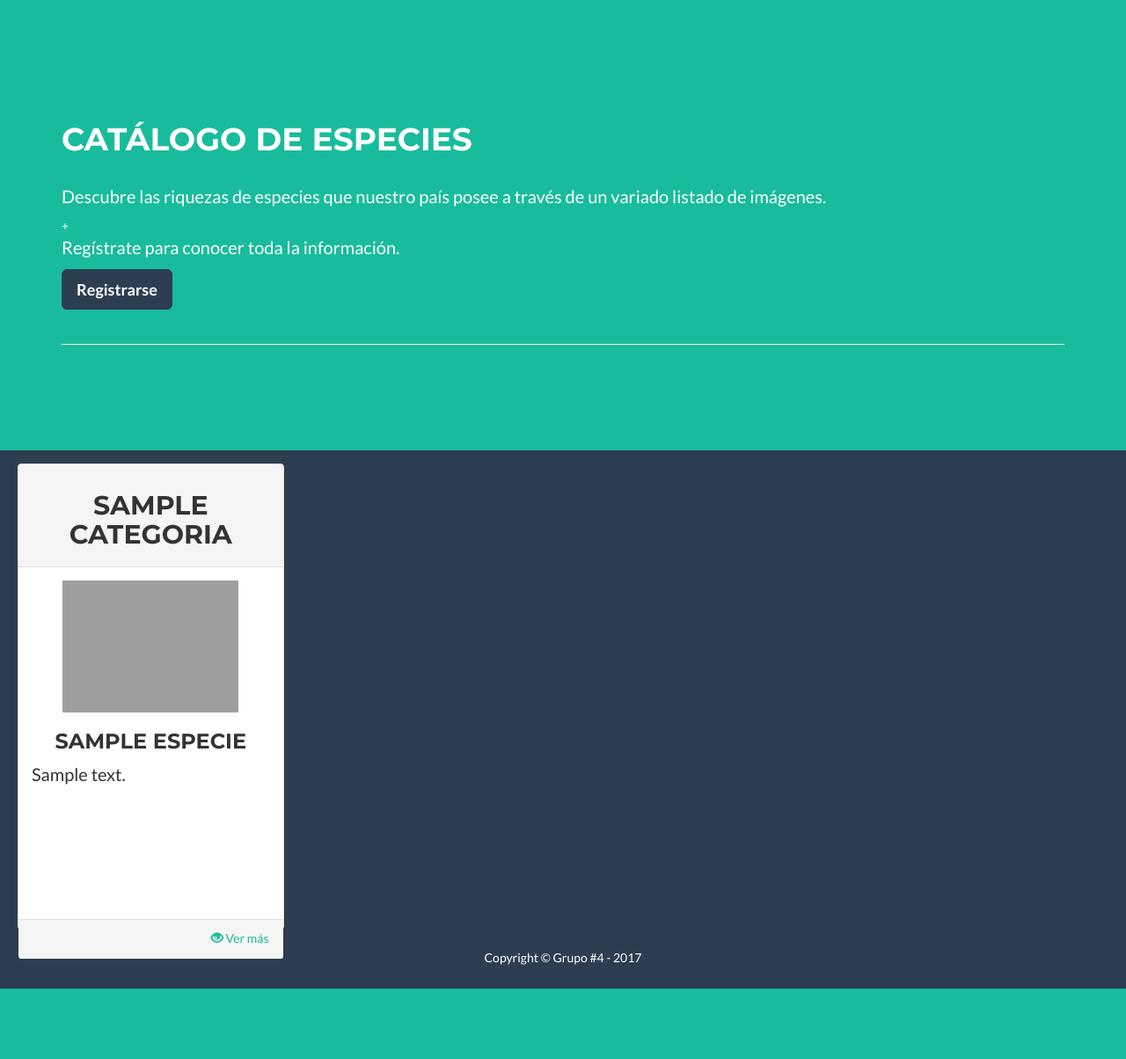
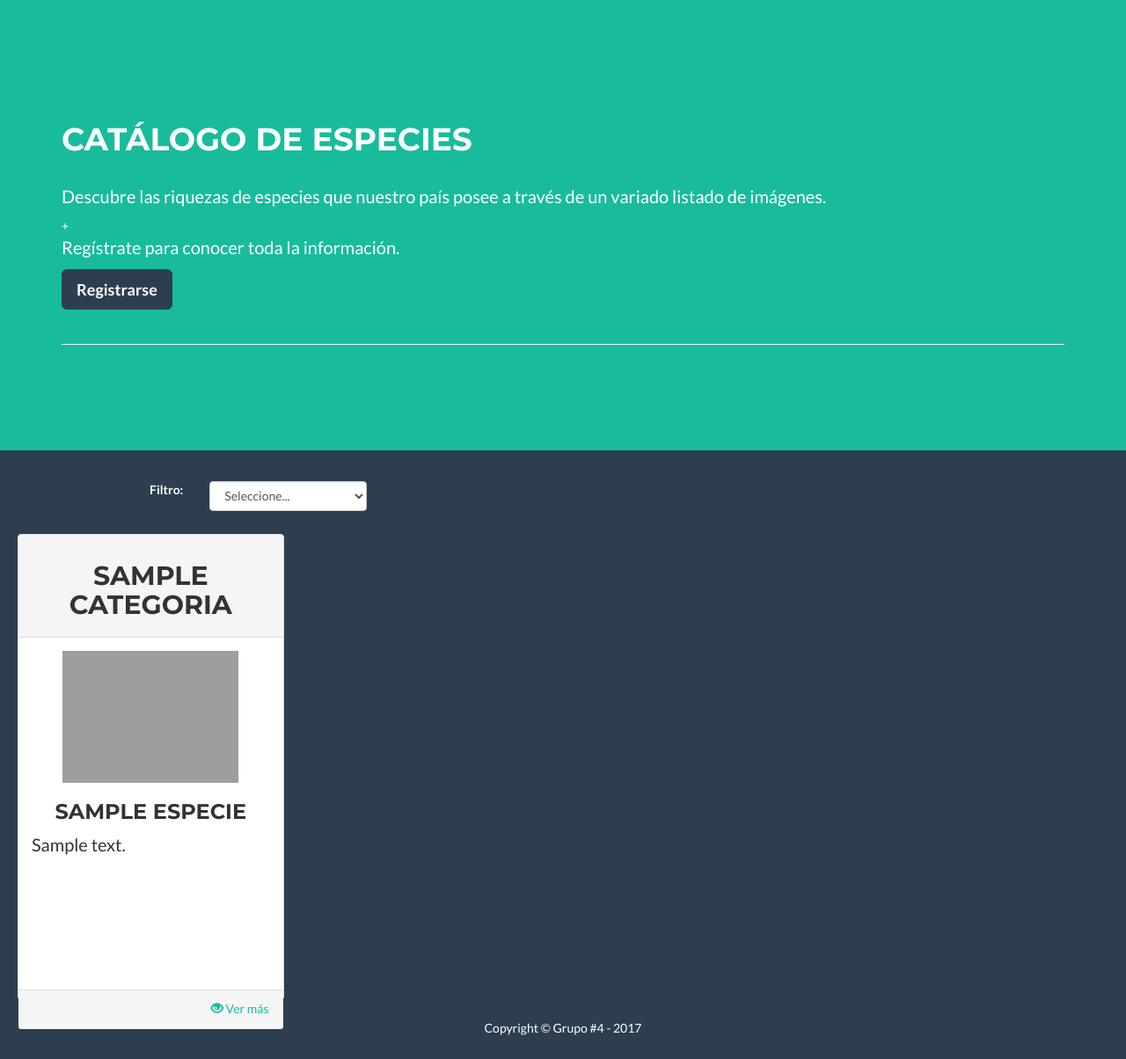
Before and after one commit to clsantana/CatalogoBiodiversidad, a Django app: template CatalogoApp/templates/CatalogoApp/index.html in a window 1280 px wide. Shown: the part 128-1332 px from the top of the page at 88% size. Before the commit the page ends 1252 px from the top, so only its background shows below. Run offline with Django 3.2, Linux system fonts and the light colour scheme; the template is opened without the code that fills it: most values are stand-ins (such as "Sample title", 1, 10 or a date in 2020); some libraries are stand-ins or nearby versions; grey boxes are pictures that could not be loaded.

Commit message:
Carga combo catálogos

```diff
--- a/CatalogoApp/static/css/styles.css
+++ b/CatalogoApp/static/css/styles.css
@@ -5,3 +5,7 @@
 .col-centrada{
     margin: 0 auto;
 }
+
+.label_filtro{
+    color: white;
+}
--- a/CatalogoApp/templates/CatalogoApp/index.html
+++ b/CatalogoApp/templates/CatalogoApp/index.html
@@ -78,11 +78,22 @@
 
     </section>
 
-
     <div class="footer-below col-md-12 col-sm-12 col-lg-12" style="margin-top: 15px">
+        <br/>
+        <div class="text-right col-centrada">
+            <label for="categorias" class="col-sm-2 label_filtro">Filtro:</label>
+            <div class="col-sm-2">
+                <select class="form-control" id="categorias">
+                    <option>Seleccione...</option>
+                    {% for categoria in categorias %}
+                        <option>{{ categoria.nombre }}</option>
+                    {% endfor %}
+                </select>
+            </div>
+        </div>
+        <br/><br/><br/>
         {% for especie in especies %}
             <div class="col-md-3 col-sm-6 col-lg-3" style="padding:0 5px 0 5px ;">
-
 
            <div class="panel panel-default" style="padding:0; height: 530px;">
                <div class="panel-heading" style ="text-align: center; ">
--- a/CatalogoApp/views.py
+++ b/CatalogoApp/views.py
@@ -11,16 +11,16 @@ from django.http import JsonResponse
 from django.views.decorators.csrf import csrf_exempt
 from django.core.paginator import Paginator, EmptyPage, PageNotAnInteger
 from django.views.generic import DetailView
-from CatalogoApp.models import Especie
 from django.contrib.auth.models import User
 from django.http import HttpResponseRedirect
 from django.shortcuts import render, redirect
 from django.urls import reverse
-from CatalogoApp.models import Especie, UserForm, Usuario, Comentario
+from CatalogoApp.models import Especie, UserForm, Usuario, Comentario, CategoriaEspecie
 
 
 def index (request):
     lista_especies = Especie.objects.all()
+    lista_categorias = CategoriaEspecie.objects.all()
     page = request.GET.get('page', 1)
 
     paginator = Paginator(lista_especies, 4)
@@ -32,7 +32,7 @@ def index (request):
     except EmptyPage:
         especies = paginator.page(paginator.num_pages)
 
-    return render(request, 'CatalogoApp/index.html', {'especies':especies})
+    return render(request, 'CatalogoApp/index.html', {'especies':especies, 'categorias':lista_categorias})
 
 def login_view(request):
     if request.user.is_authenticated():
```
